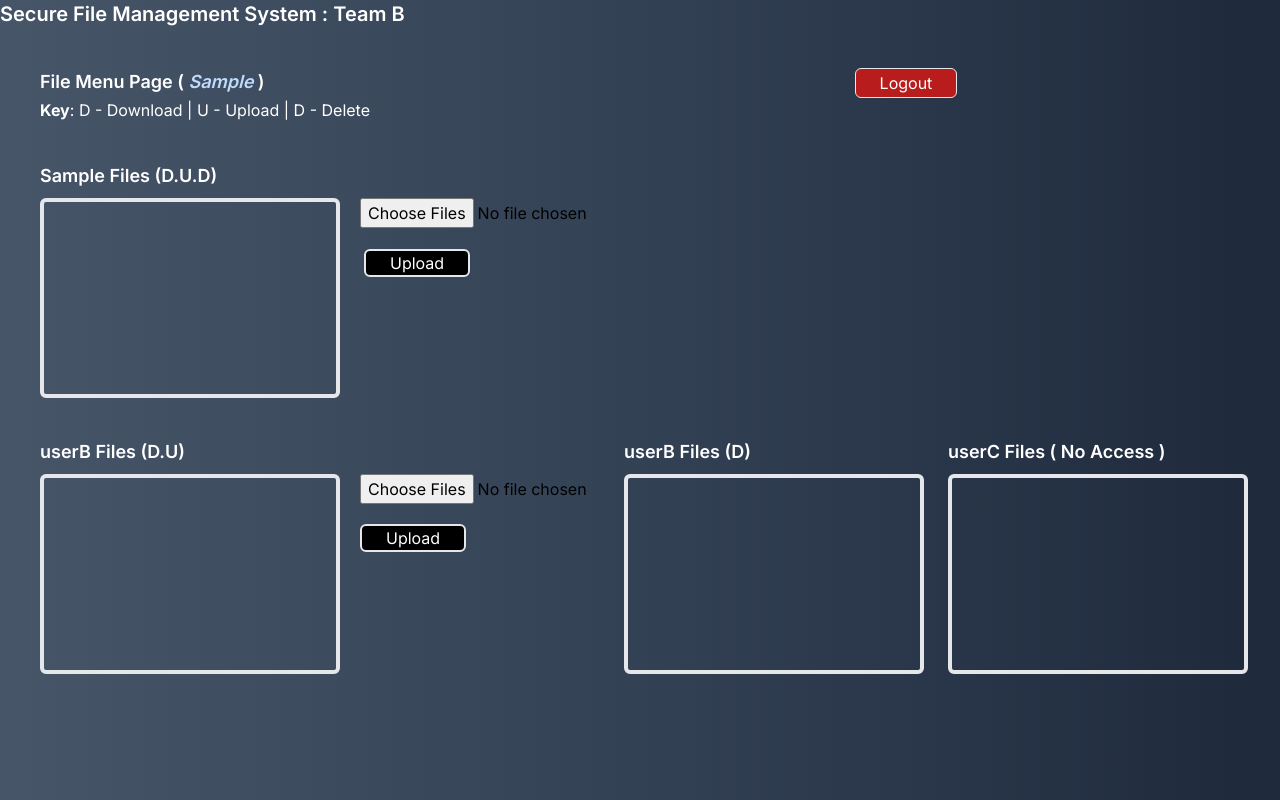
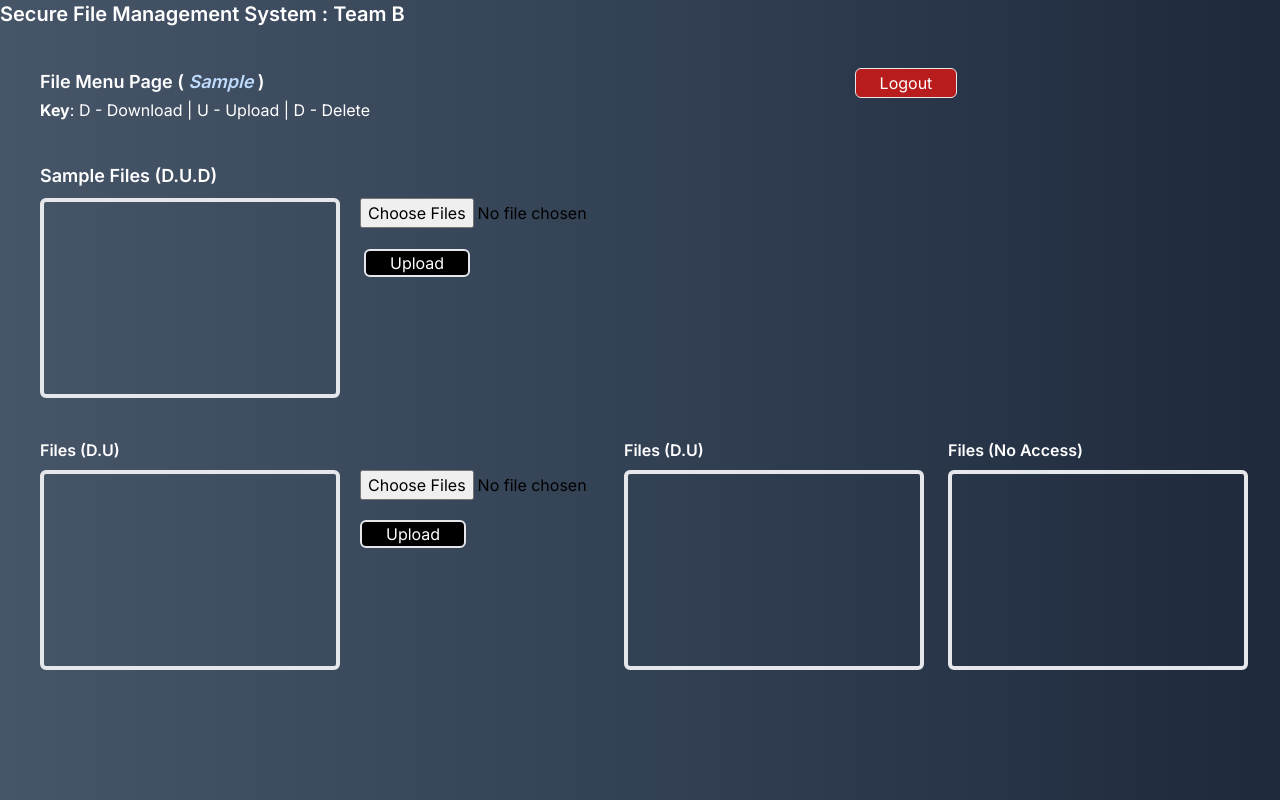
Before and after one commit to Sunset-Zen/Secure-File-Management-System, a Next.js app in the folder sfmsf_b/client/: page / in a window 1280 px wide. Both pictures are taken after typing "Sample", "Sample123" into the empty fields and a click on the button "Submit". Built offline with nearby package versions, Linux system fonts and the light colour scheme.

Commit message:
( File System ) : Access Control User Based Render
Renders list based on logged in users.

```diff
--- a/sfmsf_b/client/app/components/FileMenu.tsx
+++ b/sfmsf_b/client/app/components/FileMenu.tsx
@@ -51,9 +51,22 @@ function FileMenu() {
           <div className="mt-10">
             {/* Title */}
             <div>
-              <h1 className="text-lg font-semibold  text-white">
-                userB Files (D.U)
-              </h1>
+              {/* Access Control : Render */}
+              {username == "ojacks7" ? (
+                <h1 className="text-white text-lg font-semibold">
+                  tgeor13 Files (D.U)
+                </h1>
+              ) : username == "tgeor13" ? (
+                <h1 className="text-white text-lg  font-semibold">
+                  jdoe Files (D.U)
+                </h1>
+              ) : username == "jdoe" ? (
+                <h1 className="text-white text-lg font-semibold">
+                  ojacks7 Files (D.U)
+                </h1>
+              ) : (
+                <h1 className="text-white font-semibold">Files (D.U)</h1>
+              )}
             </div>
             {/* File List */}
             <div className="mt-2">
@@ -65,9 +78,22 @@ function FileMenu() {
           <div className="mt-10">
             {/* Title */}
             <div>
-              <h1 className="text-lg font-semibold  text-white">
-                userB Files (D)
-              </h1>
+              {/* Access Control : Render */}
+              {username == "ojacks7" ? (
+                <h1 className="text-white text-lg font-semibold">
+                  tgeor13 Files (D)
+                </h1>
+              ) : username == "tgeor13" ? (
+                <h1 className="text-white text-lg  font-semibold">
+                  jdoe Files (D)
+                </h1>
+              ) : username == "jdoe" ? (
+                <h1 className="text-white text-lg font-semibold">
+                  ojacks7 Files (D)
+                </h1>
+              ) : (
+                <h1 className="text-white font-semibold">Files (D.U)</h1>
+              )}
             </div>
             {/* File List */}
             <div className="mt-2">
@@ -79,9 +105,22 @@ function FileMenu() {
           <div className="mt-10">
             {/* Title */}
             <div>
-              <h1 className="text-lg font-semibold  text-white">
-                userC Files ( No Access )
-              </h1>
+              {/* Access Control : Render */}
+              {username == "ojacks7" ? (
+                <h1 className="text-white text-lg font-semibold">
+                  jdoe Files (No Access)
+                </h1>
+              ) : username == "tgeor13" ? (
+                <h1 className="text-white text-lg  font-semibold">
+                  ojacks7 Files (No Access)
+                </h1>
+              ) : username == "jdoe" ? (
+                <h1 className="text-white text-lg font-semibold">
+                  tgeor13 Files (No Access)
+                </h1>
+              ) : (
+                <h1 className="text-white font-semibold">Files (No Access)</h1>
+              )}
             </div>
             {/* File List */}
             <div className="mt-2">
@@ -90,14 +129,6 @@ function FileMenu() {
           </div>
         </div>
       </section>
-
-      {/* Logout Button */}
-      {/* <button
-        className="border rounded-md text-white px-6 bg-red-700 mt-10"
-        onClick={toLastPage}
-      >
-        <h2>Logout</h2>
-      </button> */}
     </div>
   );
 }
```
Also changed, not shown: 1 other file (tests, documents, lock files or other folders).
